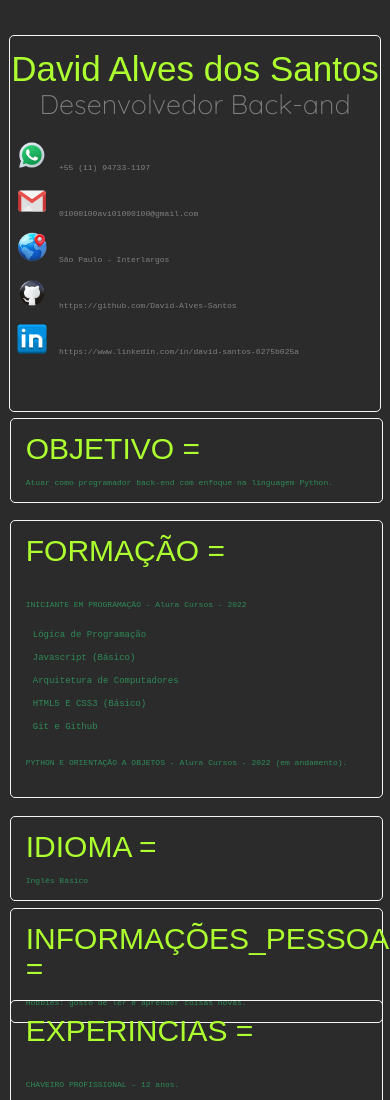
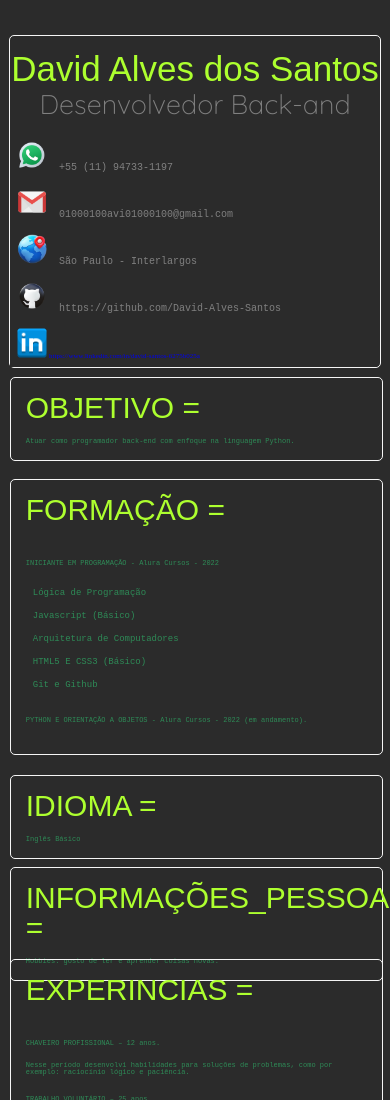
Before and after one commit to David-Alves-Santos/curriculo, a plain HTML site: page index.html in a window 390 px wide. Shown: the top 1100 px of the page. Drawn offline with Linux system fonts and the light colour scheme; a web font is replaced by a local one.

Commit message:
tamanho fonte

```diff
--- a/index.html
+++ b/index.html
@@ -48,7 +48,7 @@
                 </li>
                 <li>
                     <img src="icons8-linkedin-64.png" alt="" class="tamanho_imagem">
-                    <a href="https://www.linkedin.com/in/david-santos-6275b025a" class="dados_endereco">https://www.linkedin.com/in/david-santos-6275b025a</p>
+                    <a href="https://www.linkedin.com/in/david-santos-6275b025a" class="texto_github">https://www.linkedin.com/in/david-santos-6275b025a</p>
                 </li>
             </ul>
         </div>
--- a/style.css
+++ b/style.css
@@ -189,7 +189,11 @@ footer{
 
     .dados_endereco{
 
-        font-size: 8px;
+        font-size: 10px;
+    }
+
+    .texto_github{
+        font-size: 7px;
     }
 
     .objetivo, .formacao, .idioma, .informacoes_pessoais, .experiencias{
```
